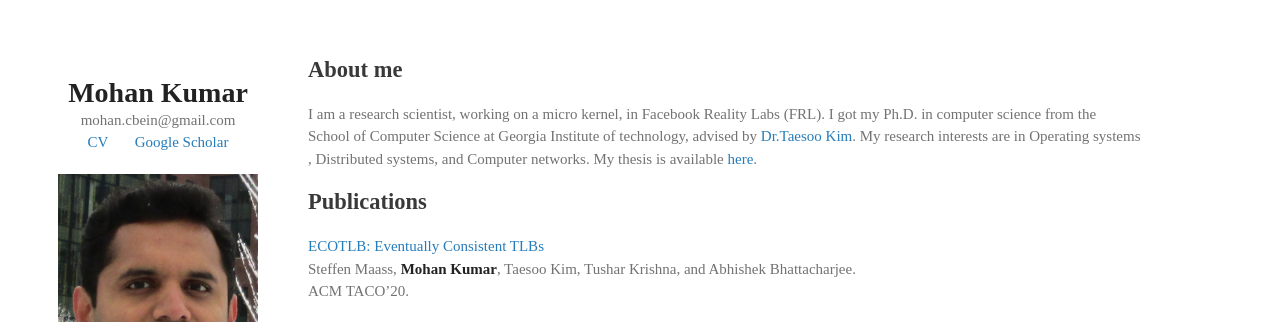
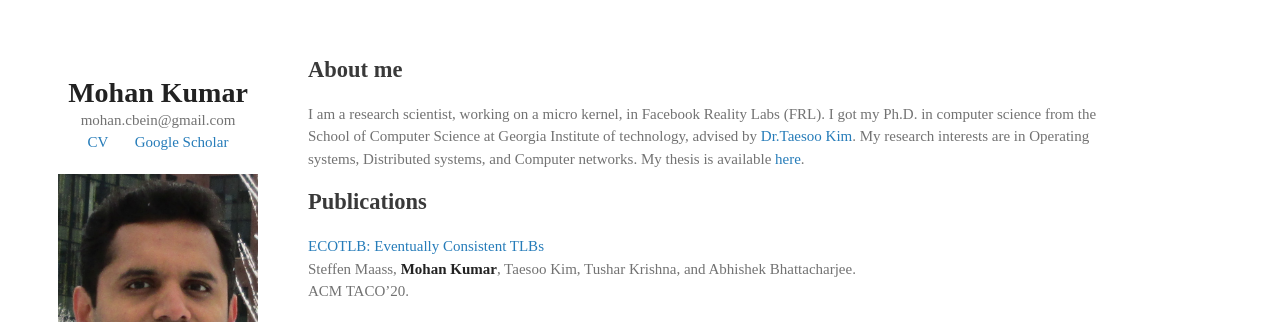
Before and after one commit to mohankku/mohankku.github.io, a Jekyll site: the page built from index.md, in a window 1280 px wide and 1205 px high. Shown: the top 322 px of the window. Built offline with Jekyll 4.4.1, drawn with Linux system fonts in a browser that asks for light colours; our own code applies the rules of GitHub Pages for plain Markdown files.

Commit message:
update lab

```diff
--- a/index.md
+++ b/index.md
@@ -4,7 +4,7 @@ I am a research scientist, working on a micro kernel, in Facebook Reality
 Labs (FRL). I got my Ph.D. in computer science from the<br />
 School of Computer Science at Georgia Institute of technology, advised
 by [Dr.Taesoo Kim](https://taesoo.kim/).
-My research interests are in Operating systems<br />, Distributed systems,
+My research interests are in Operating<br /> systems, Distributed systems,
 and Computer networks.
 My thesis is available [here](https://smartech.gatech.edu/handle/1853/61693).
 
```
